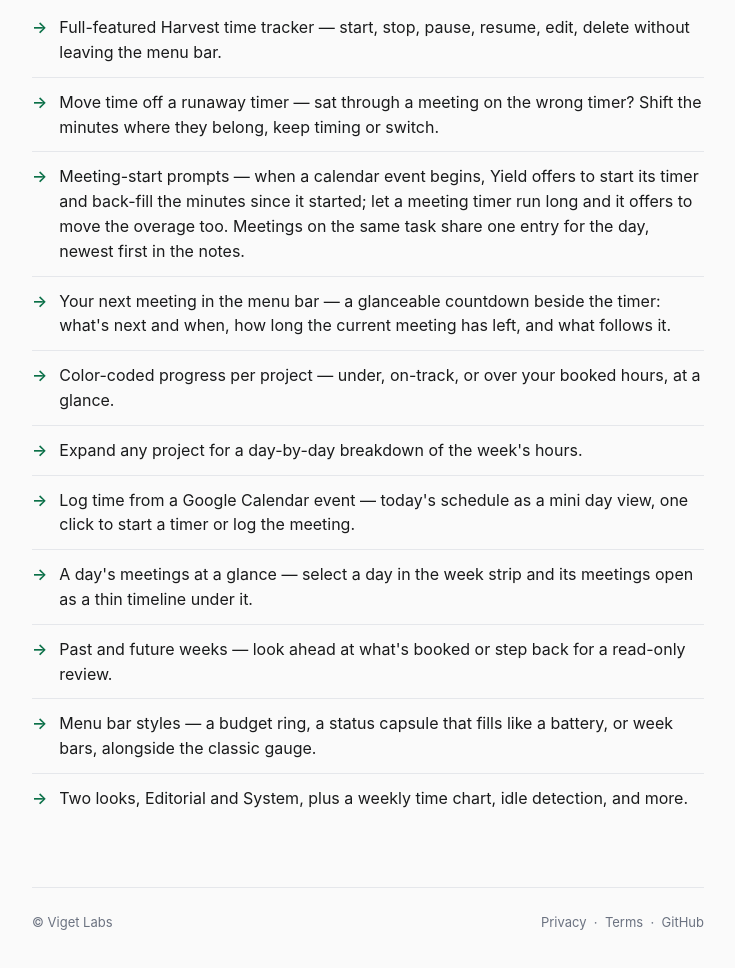
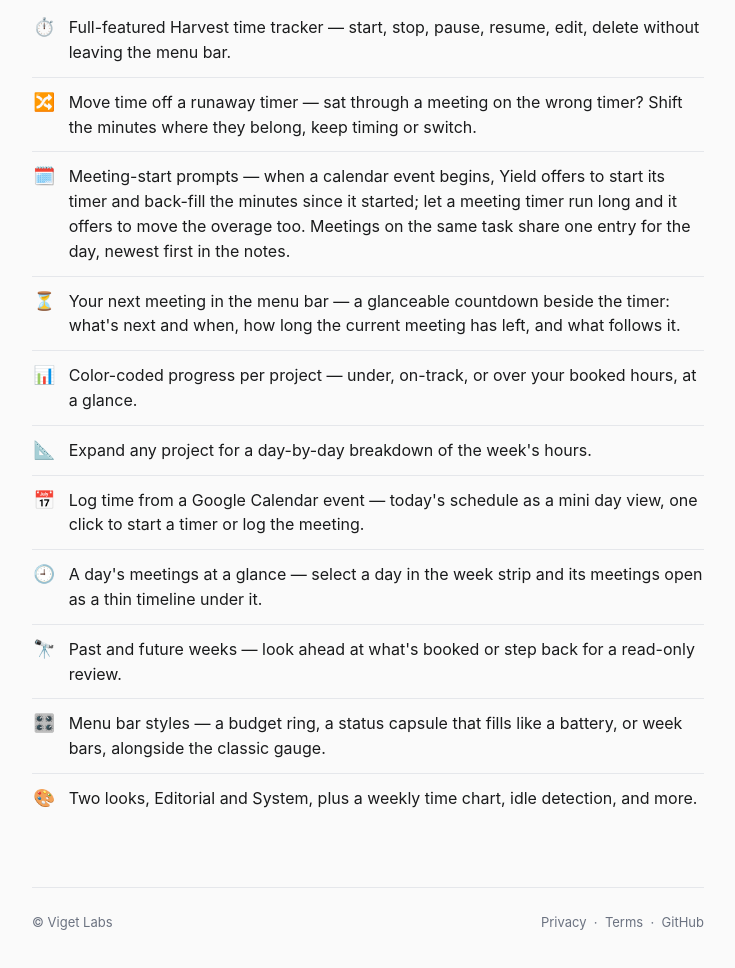
Before and after one commit to vigetlabs/yield-app, a plain HTML site: page index.html in a window 1280 px wide. Shown: the part 662-1630 px from the top of the page, without its empty margins (272-1007 px from the left). Drawn offline with Linux system fonts and the light colour scheme.

Commit message:
Lead each feature with an emoji, and fix the dark-mode button
The feature list's green arrows become an emoji per item, the same ones
the README uses for each feature. In dark mode the Download button's
white text sat on a bright green and was hard to read; it's now
near-black there, and stays white on light mode's deep green.

Co-Authored-By: Claude Opus 5.5 <noreply@anthropic.com>

```diff
--- a/index.html
+++ b/index.html
@@ -19,6 +19,9 @@
     :root {
       --green: #0B7048;
       --green-hover: #095B3A;
+      /* Text on the green button: white on the deep light-mode green,
+         near-black on the bright dark-mode one. */
+      --on-green: #FFFFFF;
       --bg: #FAFAFA;
       --surface: #FFFFFF;
       --text: #1A1B1C;
@@ -30,6 +33,7 @@
       :root {
         --green: #15DA93;
         --green-hover: #20E89F;
+        --on-green: #0B2A1D;
         --bg: #1A1B1C;
         --surface: #232425;
         --text: #F5F5F6;
@@ -106,7 +110,7 @@
       align-items: center;
       gap: 8px;
       background: var(--green);
-      color: #FFFFFF;
+      color: var(--on-green);
       text-decoration: none;
       padding: 12px 20px;
       border-radius: 8px;
@@ -154,11 +158,12 @@
 
     .features li:last-child { border-bottom: none; }
 
-    .features li::before {
-      content: "→";
-      color: var(--green);
-      font-weight: 600;
+    .features li .icon {
       flex-shrink: 0;
+      width: 1.4em;
+      font-size: 1.1em;
+      line-height: 1.4;
+      text-align: center;
     }
 
     footer {
@@ -205,17 +210,17 @@
     <section class="features">
       <h2>What it does</h2>
       <ul>
-        <li>Full-featured Harvest time tracker — start, stop, pause, resume, edit, delete without leaving the menu bar.</li>
-        <li>Move time off a runaway timer — sat through a meeting on the wrong timer? Shift the minutes where they belong, keep timing or switch.</li>
-        <li>Meeting-start prompts — when a calendar event begins, Yield offers to start its timer and back-fill the minutes since it started; let a meeting timer run long and it offers to move the overage too. Meetings on the same task share one entry for the day, newest first in the notes.</li>
-        <li>Your next meeting in the menu bar — a glanceable countdown beside the timer: what's next and when, how long the current meeting has left, and what follows it.</li>
-        <li>Color-coded progress per project — under, on-track, or over your booked hours, at a glance.</li>
-        <li>Expand any project for a day-by-day breakdown of the week's hours.</li>
-        <li>Log time from a Google Calendar event — today's schedule as a mini day view, one click to start a timer or log the meeting.</li>
-        <li>A day's meetings at a glance — select a day in the week strip and its meetings open as a thin timeline under it.</li>
-        <li>Past and future weeks — look ahead at what's booked or step back for a read-only review.</li>
-        <li>Menu bar styles — a budget ring, a status capsule that fills like a battery, or week bars, alongside the classic gauge.</li>
-        <li>Two looks, Editorial and System, plus a weekly time chart, idle detection, and more.</li>
+        <li><span class="icon" aria-hidden="true">⏱️</span><span>Full-featured Harvest time tracker — start, stop, pause, resume, edit, delete without leaving the menu bar.</span></li>
+        <li><span class="icon" aria-hidden="true">🔀</span><span>Move time off a runaway timer — sat through a meeting on the wrong timer? Shift the minutes where they belong, keep timing or switch.</span></li>
+        <li><span class="icon" aria-hidden="true">🗓️</span><span>Meeting-start prompts — when a calendar event begins, Yield offers to start its timer and back-fill the minutes since it started; let a meeting timer run long and it offers to move the overage too. Meetings on the same task share one entry for the day, newest first in the notes.</span></li>
+        <li><span class="icon" aria-hidden="true">⏳</span><span>Your next meeting in the menu bar — a glanceable countdown beside the timer: what's next and when, how long the current meeting has left, and what follows it.</span></li>
+        <li><span class="icon" aria-hidden="true">📊</span><span>Color-coded progress per project — under, on-track, or over your booked hours, at a glance.</span></li>
+        <li><span class="icon" aria-hidden="true">📐</span><span>Expand any project for a day-by-day breakdown of the week's hours.</span></li>
+        <li><span class="icon" aria-hidden="true">📅</span><span>Log time from a Google Calendar event — today's schedule as a mini day view, one click to start a timer or log the meeting.</span></li>
+        <li><span class="icon" aria-hidden="true">🕘</span><span>A day's meetings at a glance — select a day in the week strip and its meetings open as a thin timeline under it.</span></li>
+        <li><span class="icon" aria-hidden="true">🔭</span><span>Past and future weeks — look ahead at what's booked or step back for a read-only review.</span></li>
+        <li><span class="icon" aria-hidden="true">🎛️</span><span>Menu bar styles — a budget ring, a status capsule that fills like a battery, or week bars, alongside the classic gauge.</span></li>
+        <li><span class="icon" aria-hidden="true">🎨</span><span>Two looks, Editorial and System, plus a weekly time chart, idle detection, and more.</span></li>
       </ul>
     </section>
 
```
